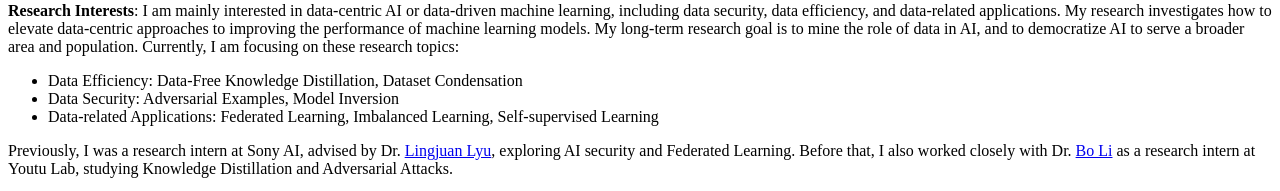
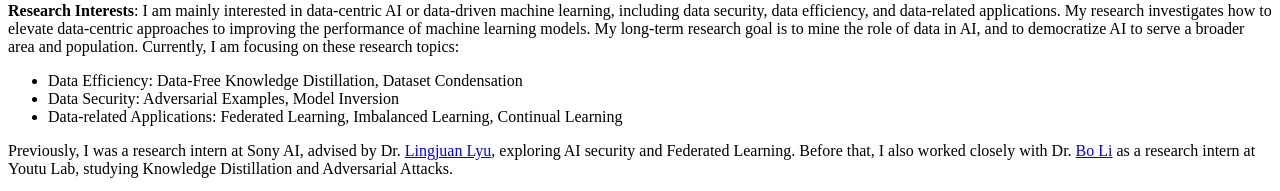
Before and after one commit to zj-jayzhang/zj-jayzhang.github.io, a Jekyll site: the page built from _pages/includes/intro.md, in a window 1280 px wide. Shown: the part 878-1069 px from the top of the page. Built offline with Jekyll 4.4.1, drawn with Linux system fonts in a browser that asks for light colours; our own code applies the rules of GitHub Pages for plain Markdown files.

Commit message:
Update intro.md

```diff
--- a/_pages/includes/intro.md
+++ b/_pages/includes/intro.md
@@ -5,7 +5,7 @@ Hi! I am a master student in Software Engineering at Zhejiang University, advise
 **Research Interests**: I am mainly interested in data-centric AI or data-driven machine learning, including data security, data efficiency, and data-related applications. My research investigates how to elevate data-centric approaches to improving the performance of machine learning models. My long-term research goal is to mine the role of data in AI, and to democratize AI to serve a broader area and population. Currently, I am focusing on these research topics:
 - Data Efficiency: Data-Free Knowledge Distillation, Dataset Condensation
 - Data Security: Adversarial Examples, Model Inversion
-- Data-related Applications: Federated Learning, Imbalanced Learning, Self-supervised Learning
+- Data-related Applications: Federated Learning, Imbalanced Learning, Continual Learning
 
 
 
```
